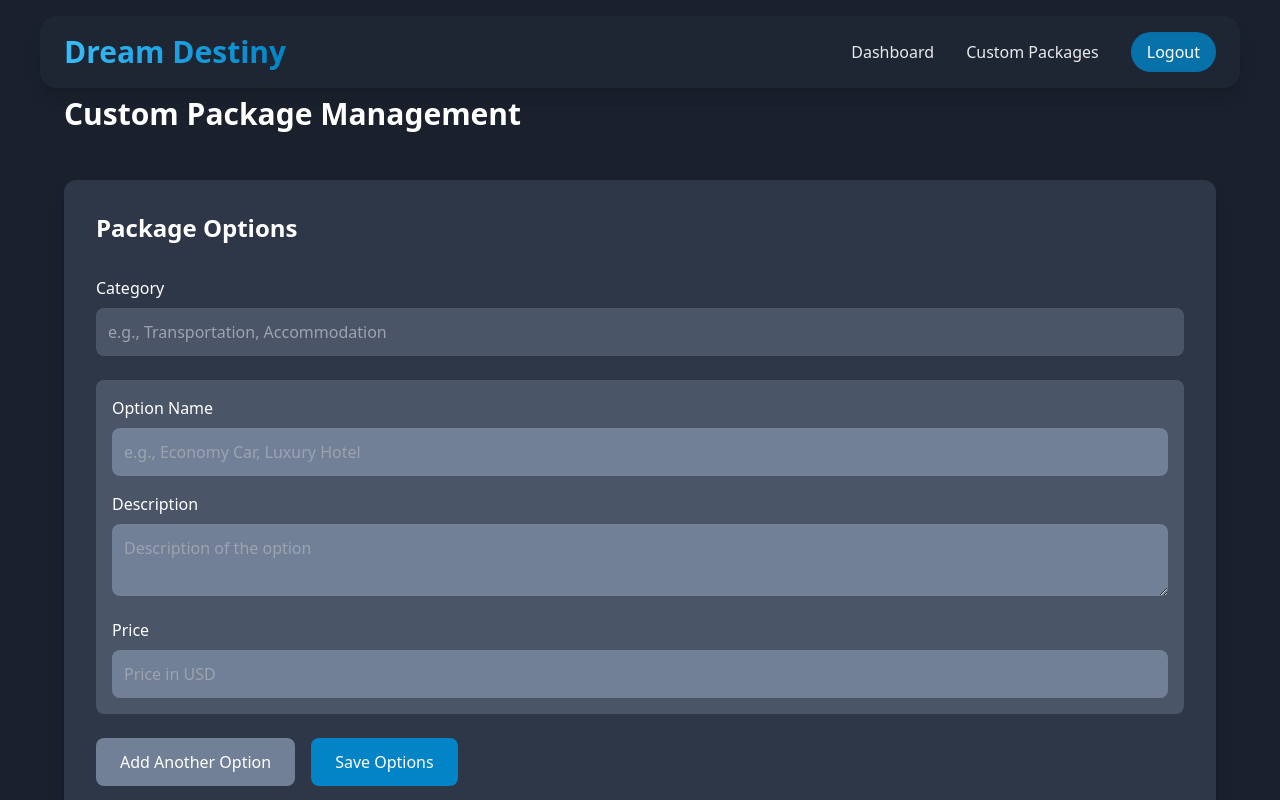
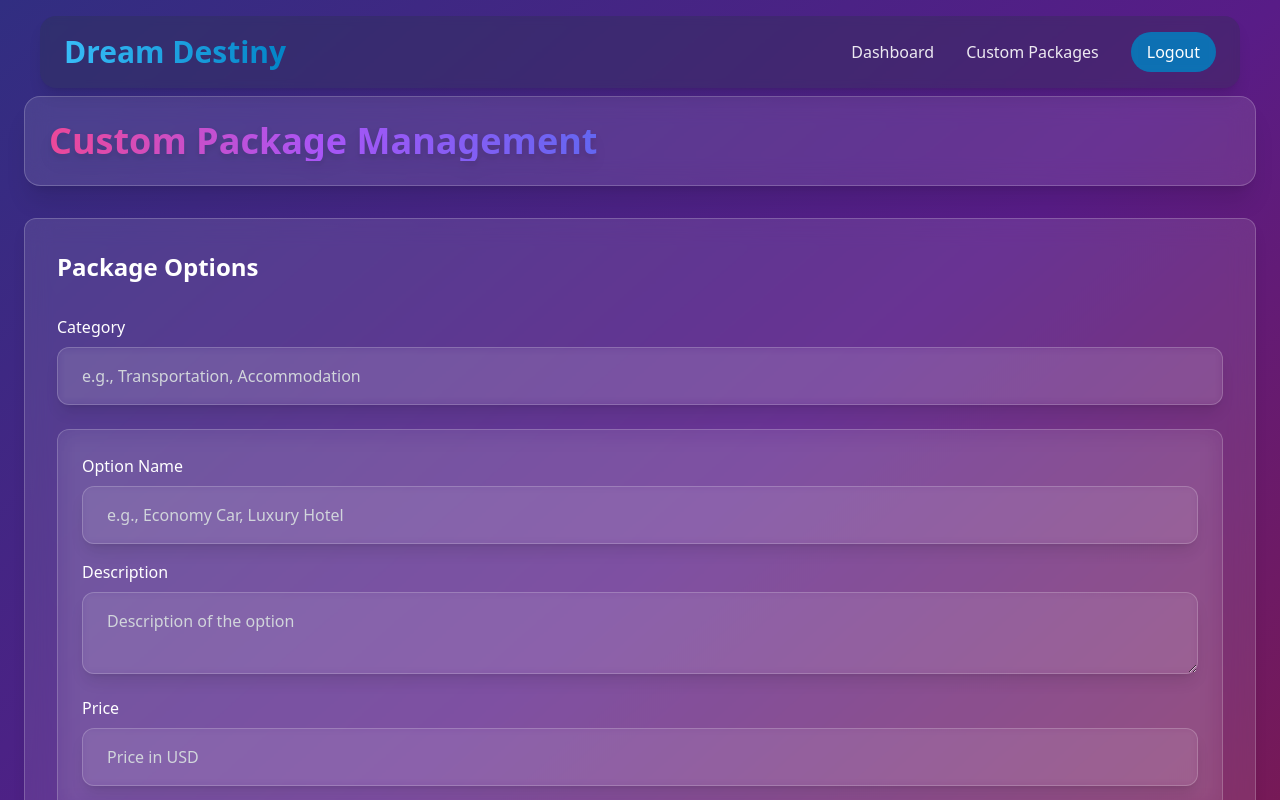
Before and after one commit to athsarab/Dream-Destiny-Travels---ITPM, a React (Create React App) app in the folder frontend/: page /admin/custom-packages in a window 1280 px wide. Shown: the top 800 px of the page. Built offline with nearby package versions, Linux system fonts and the light colour scheme; no server answers; the HTML template or start-up script is replaced by a standard one.

Commit message:
update admin dashboard css

```diff
--- a/frontend/src/pages/CustomPackageAdmin.js
+++ b/frontend/src/pages/CustomPackageAdmin.js
@@ -73,12 +73,22 @@ const CustomPackageAdmin = () => {
   };
 
   return (
-    <div className="min-h-screen bg-dark-100 py-12 px-4 pt-24">
-      <div className="max-w-6xl mx-auto">
-        <h1 className="text-3xl font-bold text-white mb-12">Custom Package Management</h1>
+    <div className="min-h-screen bg-gradient-to-br from-indigo-900 via-purple-900 to-pink-900 p-6 pt-24">
+      <div className="max-w-7xl mx-auto space-y-8">
+        <div className="flex flex-col md:flex-row justify-between items-center gap-4 mb-8
+                      bg-white/10 backdrop-blur-md p-6 rounded-2xl shadow-xl
+                      border border-white/20">
+          <h1 className="text-4xl font-bold text-transparent bg-clip-text
+                       bg-gradient-to-r from-pink-500 via-purple-500 to-indigo-500
+                       drop-shadow-lg">
+            Custom Package Management
+          </h1>
+        </div>
 
         {/* Options Management Section */}
-        <div className="bg-dark-200 rounded-xl shadow-lg p-8 mb-12">
+        <div className="bg-white/10 backdrop-blur-md rounded-xl shadow-lg p-8
+                     border border-white/20 hover:shadow-purple-500/20
+                     transition-all duration-300">
           <h2 className="text-2xl font-bold text-white mb-8">Package Options</h2>
           <form onSubmit={handleSubmit} className="space-y-6">
             <div>
@@ -87,14 +97,19 @@ const CustomPackageAdmin = () => {
                 type="text"
                 value={formData.category}
                 onChange={(e) => setFormData({...formData, category: e.target.value})}
-                className="w-full p-3 bg-dark-300 text-white rounded-lg"
+                className="w-full px-6 py-4 rounded-xl border border-white/20
+                       bg-white/5 text-white placeholder-gray-300
+                       focus:ring-2 focus:ring-purple-500 focus:border-transparent
+                       transition-all duration-300 outline-none backdrop-blur-sm
+                       shadow-lg"
                 placeholder="e.g., Transportation, Accommodation"
                 required
               />
             </div>
 
             {formData.options.map((option, index) => (
-              <div key={index} className="space-y-4 p-4 bg-dark-300 rounded-lg">
+              <div key={index} className="space-y-4 p-6 bg-white/5 backdrop-blur-md
+                                      rounded-xl border border-white/20">
                 <div>
                   <label className="block text-white mb-2">Option Name</label>
                   <input
@@ -105,7 +120,11 @@ const CustomPackageAdmin = () => {
                       newOptions[index].name = e.target.value;
                       setFormData({...formData, options: newOptions});
                     }}
-                    className="w-full p-3 bg-dark-400 text-white rounded-lg"
+                    className="w-full px-6 py-4 rounded-xl border border-white/20
+                           bg-white/5 text-white placeholder-gray-300
+                           focus:ring-2 focus:ring-purple-500 focus:border-transparent
+                           transition-all duration-300 outline-none backdrop-blur-sm
+                           shadow-lg"
                     placeholder="e.g., Economy Car, Luxury Hotel"
                     required
                   />
@@ -120,7 +139,11 @@ const CustomPackageAdmin = () => {
                       newOptions[index].description = e.target.value;
                       setFormData({...formData, options: newOptions});
                     }}
-                    className="w-full p-3 bg-dark-400 text-white rounded-lg"
+                    className="w-full px-6 py-4 rounded-xl border border-white/20
+                           bg-white/5 text-white placeholder-gray-300
+                           focus:ring-2 focus:ring-purple-500 focus:border-transparent
+                           transition-all duration-300 outline-none backdrop-blur-sm
+                           shadow-lg"
                     placeholder="Description of the option"
                     required
                   />
@@ -136,7 +159,11 @@ const CustomPackageAdmin = () => {
                       newOptions[index].price = e.target.value;
                       setFormData({...formData, options: newOptions});
                     }}
-                    className="w-full p-3 bg-dark-400 text-white rounded-lg"
+                    className="w-full px-6 py-4 rounded-xl border border-white/20
+                           bg-white/5 text-white placeholder-gray-300
+                           focus:ring-2 focus:ring-purple-500 focus:border-transparent
+                           transition-all duration-300 outline-none backdrop-blur-sm
+                           shadow-lg"
                     placeholder="Price in USD"
                     required
                   />
@@ -148,13 +175,21 @@ const CustomPackageAdmin = () => {
               <button
                 type="button"
                 onClick={addOption}
-                className="px-6 py-3 bg-dark-400 text-white rounded-lg hover:bg-dark-500"
+                className="bg-gradient-to-r from-blue-600 to-indigo-600 text-white
+                       px-6 py-3 rounded-xl shadow-lg hover:shadow-blue-500/50
+                       transition-all duration-300 transform hover:scale-105
+                       hover:from-blue-500 hover:to-indigo-500
+                       active:scale-95"
               >
                 Add Another Option
               </button>
               <button
                 type="submit"
-                className="px-6 py-3 bg-primary-600 text-white rounded-lg hover:bg-primary-700"
+                className="bg-gradient-to-r from-pink-600 to-purple-600 text-white
+                       px-6 py-3 rounded-xl shadow-lg hover:shadow-pink-500/50
+                       transition-all duration-300 transform hover:scale-105
+                       hover:from-pink-500 hover:to-purple-500
+                       active:scale-95"
               >
                 Save Options
               </button>
@@ -163,7 +198,9 @@ const CustomPackageAdmin = () => {
         </div>
 
         {/* Bookings Management Section */}
-        <div className="bg-dark-200 rounded-xl shadow-lg p-8">
+        <div className="bg-white/10 backdrop-blur-md rounded-xl shadow-lg p-8
+                     border border-white/20 hover:shadow-purple-500/20
+                     transition-all duration-300">
           <CustomBookingList />
         </div>
       </div>
```
Also changed, not shown: frontend/src/pages/AdminDashboard.js (+75 -25 lines).
